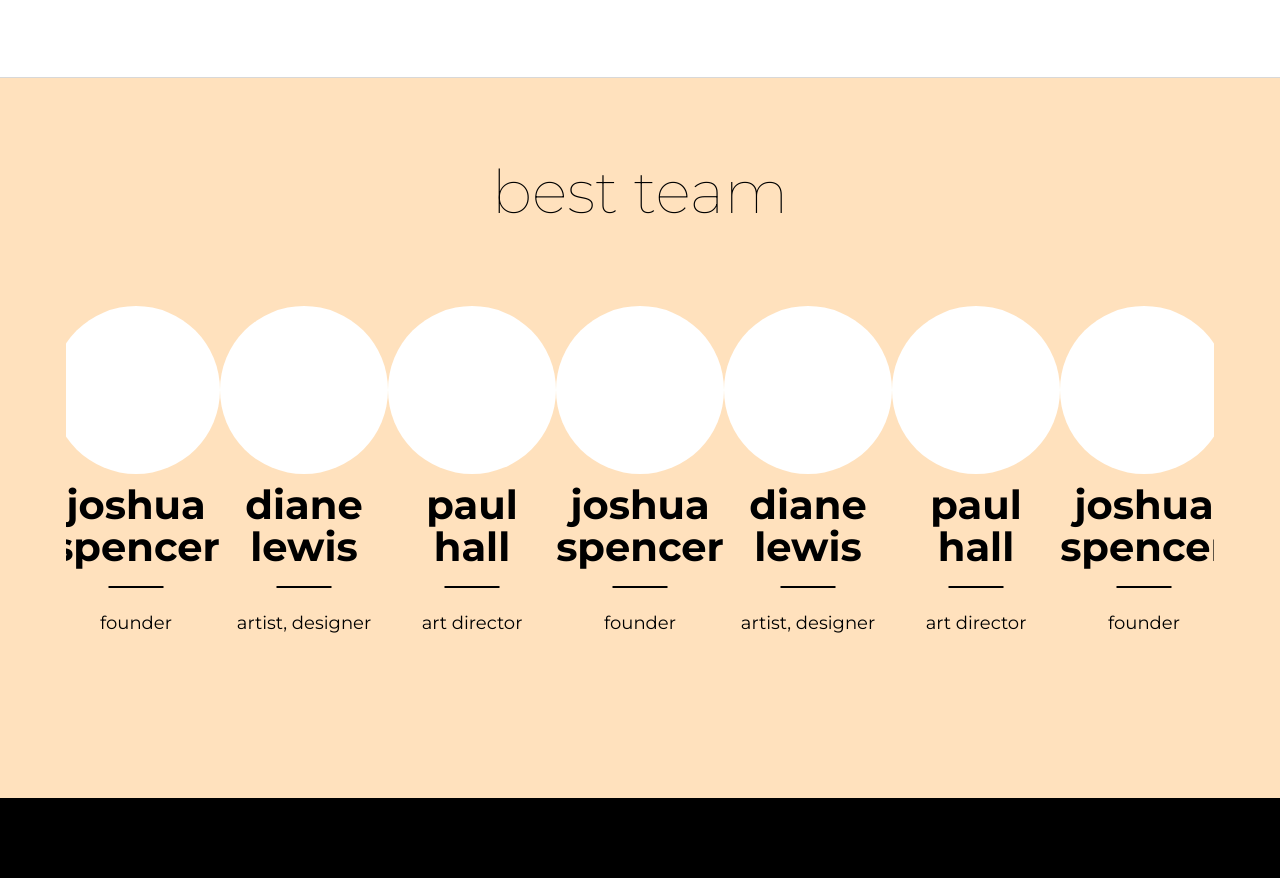
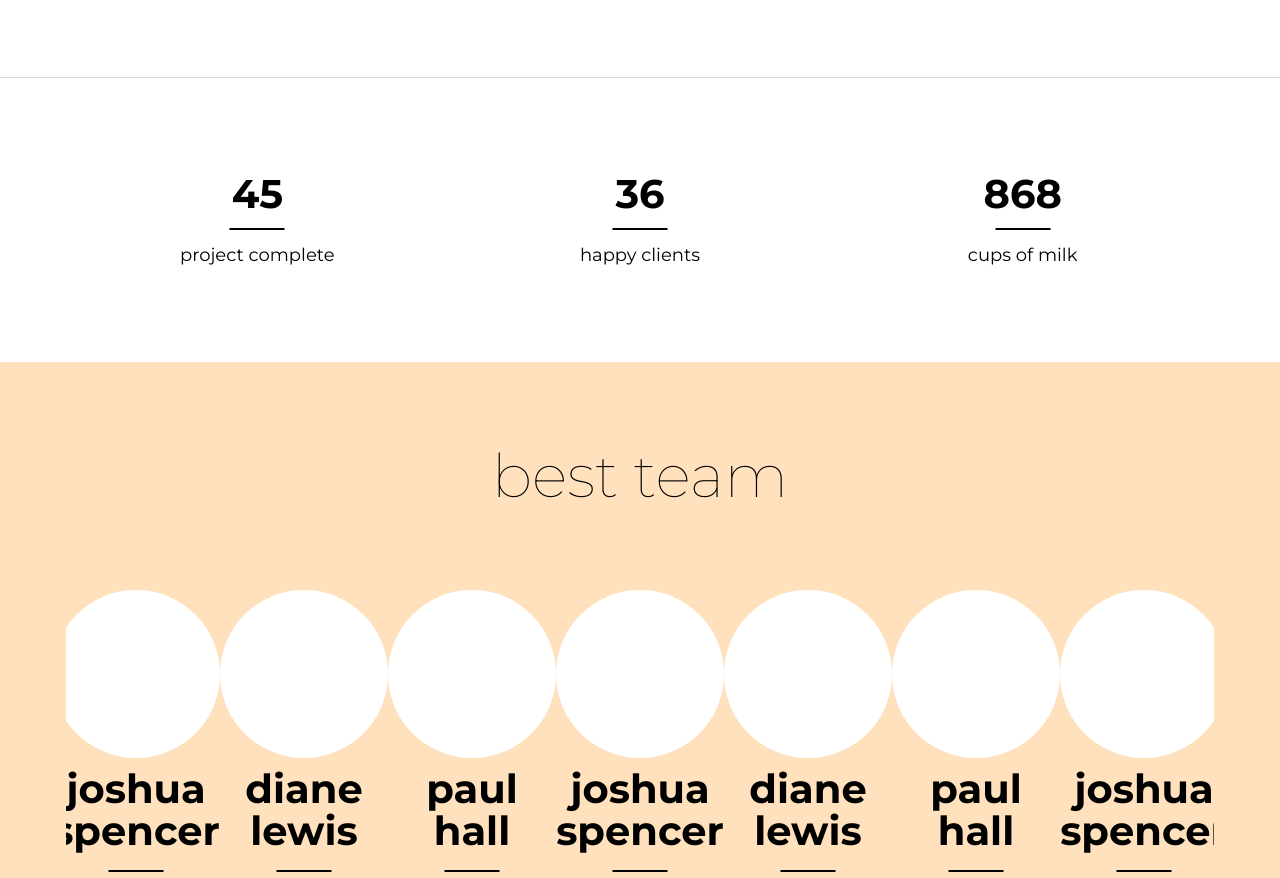
Before and after one commit to Verruckterdrachen/Clemo, a website: page #src/about-us.html in a window 1280 px wide. Shown: the part 1234-2112 px from the top of the page. Drawn offline with nearby package versions, Linux system fonts and the light colour scheme; files that its build step writes are made by us from their sources; a web font is replaced by a local one.

Commit message:
add statistics section

```diff
--- a/#src/about-us.html
+++ b/#src/about-us.html
@@ -33,6 +33,24 @@
                   <p>Ut enim ad minima veniam, quis nostrum exercitationem ullam corporis suscipit laboriosam, nisi ut aliquid ex ea commodi consequatur? Sed ut perspiciatis unde omnis iste natus error sit voluptatem accusantium doloremque laudantium, totam rem aperiam, eaque ipsa quae ab illo inventore veritatis et quasi architecto beatae vitae dicta sunt explicabo. </p>
                 </div>
                 <a href="" class="about__button button button_primary">get in touch</a>
+              </div>
+            </div>
+          </div>
+        </section>
+        <section class="page__statistics statistics">
+          <div class="statistics__container _container">
+            <div class="statistics__body">
+              <div class="statistics__item">
+                <h3 class="statistics__value title-item">45</h3>
+                <div class="statistics__text">project complete</div>
+              </div>
+              <div class="statistics__item">
+                <h3 class="statistics__value title-item">36</h3>
+                <div class="statistics__text">happy clients</div>
+              </div>
+              <div class="statistics__item">
+                <h3 class="statistics__value title-item">868</h3>
+                <div class="statistics__text">cups of milk</div>
               </div>
             </div>
           </div>
--- a/#src/scss/about-us.scss
+++ b/#src/scss/about-us.scss
@@ -1,5 +1,12 @@
 //====================================================================================================
 .about {
+  margin: 156px 0px 0px 0px;
+  @media (max-width:$md2+px){
+    margin: 80px 0px 0px 0px;
+  }
+  @media (max-width:$md3+px){
+    margin: 60px 0px 0px 0px;
+  }
   &__body {
     @media (min-width:$md3+px){
       display: flex;
--- a/#src/scss/style.scss
+++ b/#src/scss/style.scss
@@ -117,13 +117,10 @@ body {
   &__about {
     @include adaptiv-value("padding-top", 80, 40, 1);
     @include adaptiv-value("padding-bottom", 80, 40, 1);
-    margin: 156px 0px 0px 0px;
-    @media (max-width:$md2+px){
-      margin: 80px 0px 0px 0px;
-    }
-    @media (max-width:$md3+px){
-      margin: 60px 0px 0px 0px;
-    }
+  }
+  &__statistics {
+    @include adaptiv-value("padding-top", 95, 40, 1);
+    @include adaptiv-value("padding-bottom", 95, 40, 1);
   }
 }
 //===================================================================================================================================
@@ -577,4 +574,39 @@ body {
     flex: 0 1 462px;
   }
 }
+//============================================================================
+.statistics {
+  &__body {
+    @media (min-width:$md4+px){
+      display: flex;
+    }
+  }
+  &__item {
+    flex: 0 1 33.333%;
+    text-align: center;
+    padding: 0px 20px;
+    @media (max-width:$md3+px){
+      padding: 0;
+      &:not(:last-child) {margin: 0px 0px 40px 0px;}
+    }
+  }
+  &__value {
+    position: relative;
+    padding: 0px 0px 15px 0px;
+    margin: 0px 0px 15px 0px;
+    &::before{
+      content:'';
+      position: absolute;
+      width: 55px;
+      height: 2px;
+      left: 50%;
+      bottom: 0;
+      transform: translate(-50%,0px);
+      background-color: $mainColor;
+    }
+  }
+  &__text {
+    line-height: 120%;
+  }
+}
 //</ОСНОВНОЙ БЛОК>====================================================================================================
```
Also changed, not shown: Clemo/about-us.html (+18 -0 lines), Clemo/css/style.min.css.
